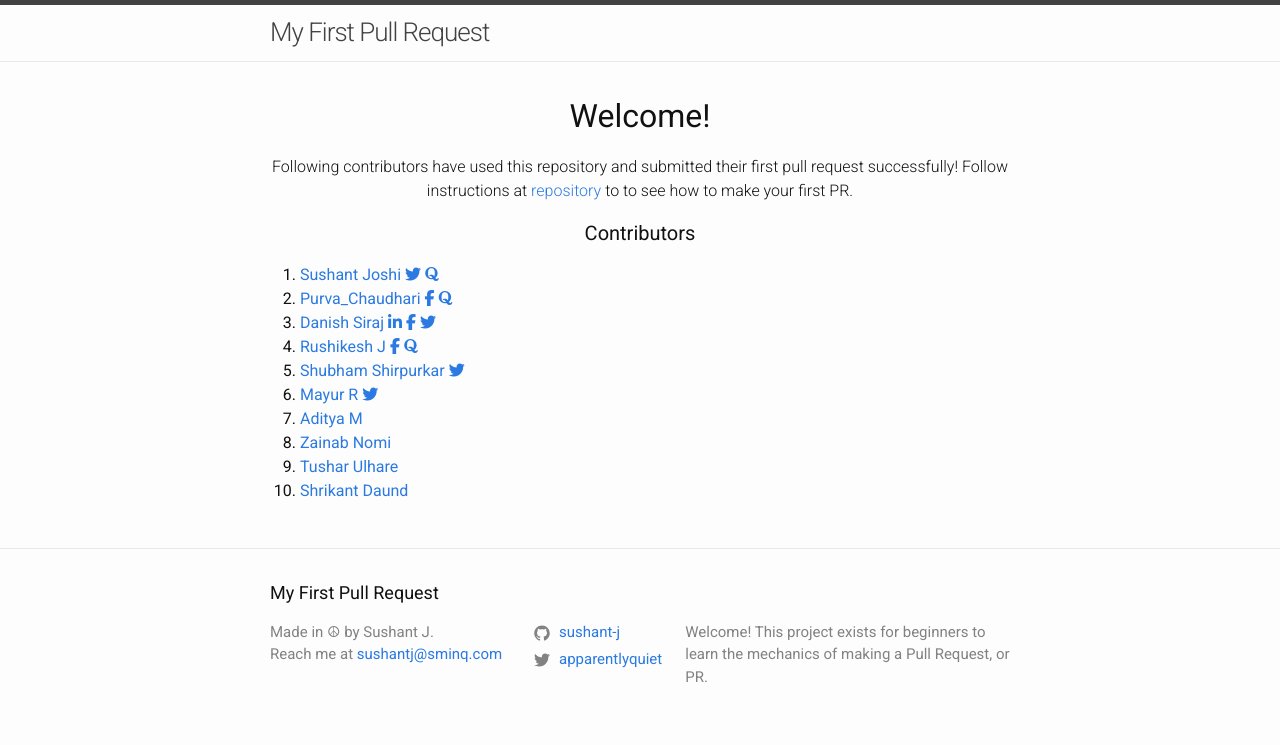
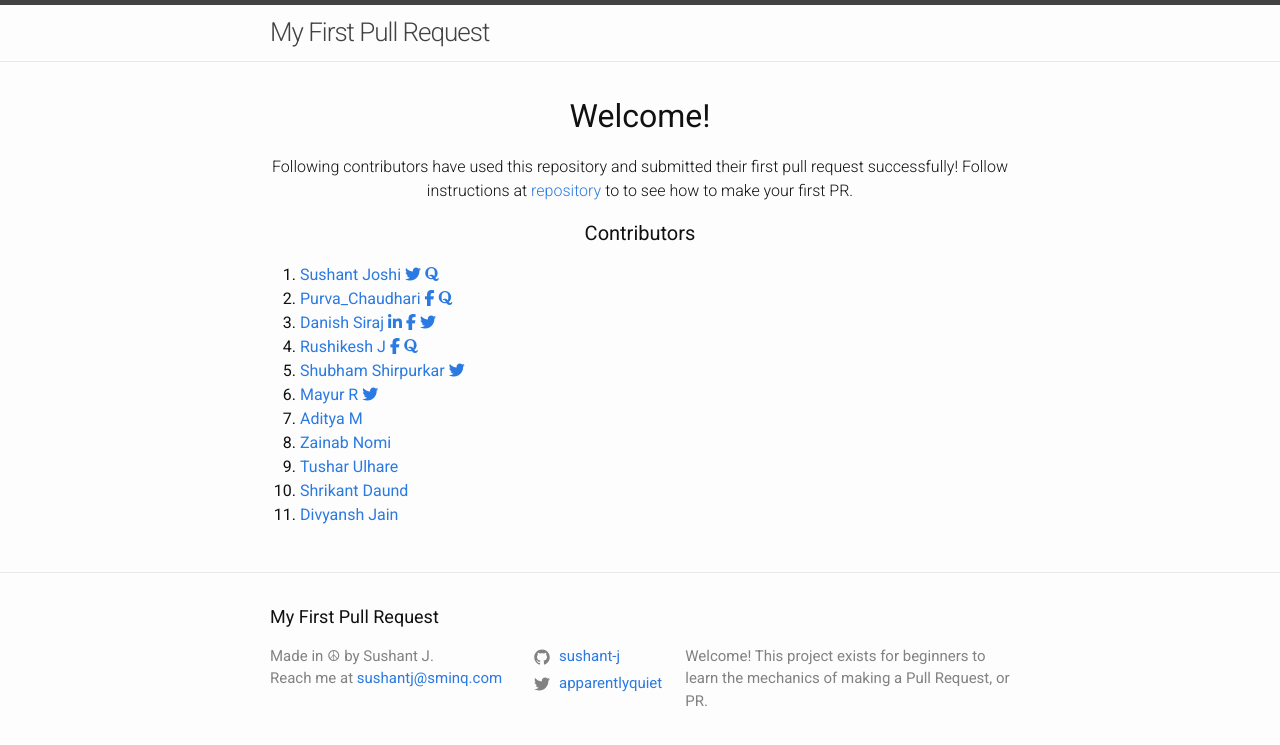
Before and after one commit to sushant-j/my-first-pull-request, a Jekyll site: the page built from index.md, in a window 1280 px wide. Shown: the top 745 px of the page. Built offline with Jekyll 4.4.1, drawn with Linux system fonts in a browser that asks for light colours; nearby versions of some CDN libraries.

Commit message:
added my name

```diff
--- a/_layouts/home.html
+++ b/_layouts/home.html
@@ -94,5 +94,10 @@ layout: default
         Shrikant Daund
       </a>
     </li>
+    <li>
+      <a href="https://github.com/dj218">
+        Divyansh Jain
+      </a>
+    </li>
   </ol>
 </div>
```
